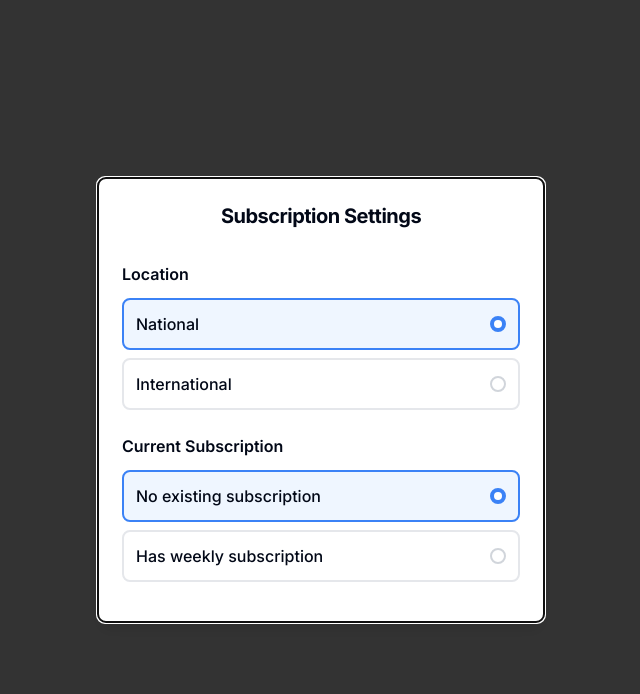
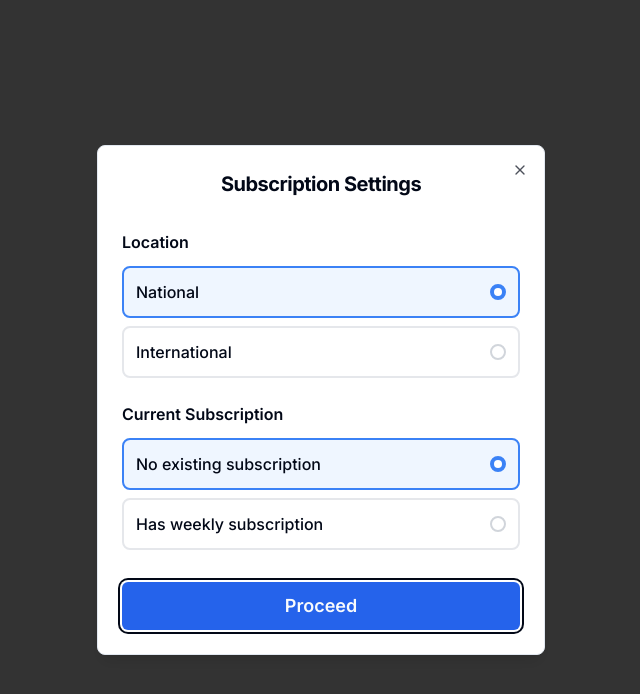
Before and after one commit to source4400/nation-checkout-flow, a React (Vite) app: page / in a window 1280 px wide. Shown: the top 694 px of the page, without its empty margins (319-959 px from the left). Built offline with nearby package versions, Linux system fonts and the light colour scheme.

Commit message:
Fix: Restore "Proceed" button in modal
The "Proceed" button was inadvertently removed when the close button was removed from the settings modal. This commit restores the "Proceed" button to ensure the user can confirm their selections.

```diff
--- a/src/components/CheckoutSettingsModal.tsx
+++ b/src/components/CheckoutSettingsModal.tsx
@@ -1,3 +1,4 @@
+
 import React, { useState } from 'react';
 import { Dialog, DialogContent, DialogHeader, DialogTitle } from '@/components/ui/dialog';
 import { Button } from '@/components/ui/button';
@@ -26,7 +27,7 @@ const CheckoutSettingsModal = ({ isOpen, onSettingsConfirm }: CheckoutSettingsMo
 
   return (
     <Dialog open={isOpen}>
-      <DialogContent className="sm:max-w-md [&>button]:hidden">
+      <DialogContent className="sm:max-w-md [&>button[data-state]]:hidden">
         <DialogHeader>
           <DialogTitle className="text-xl font-bold text-center">Subscription Settings</DialogTitle>
         </DialogHeader>
```
